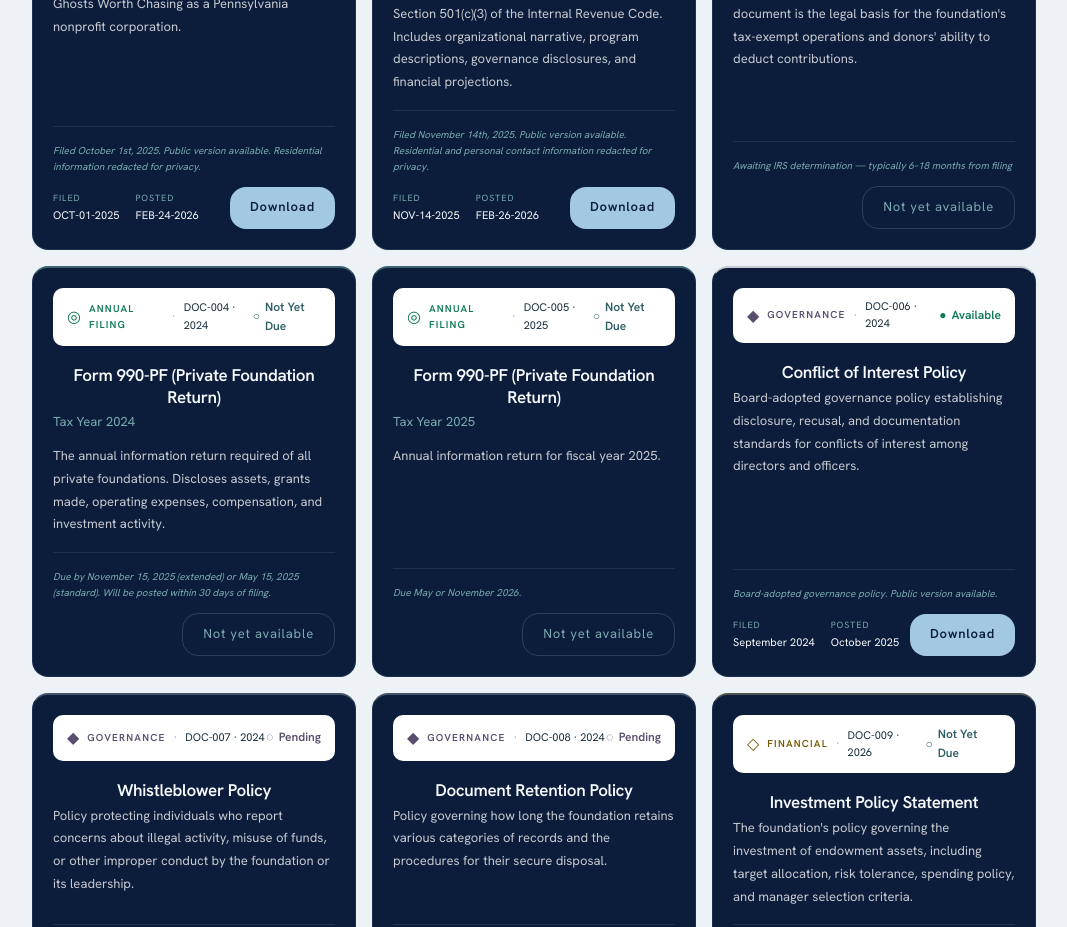
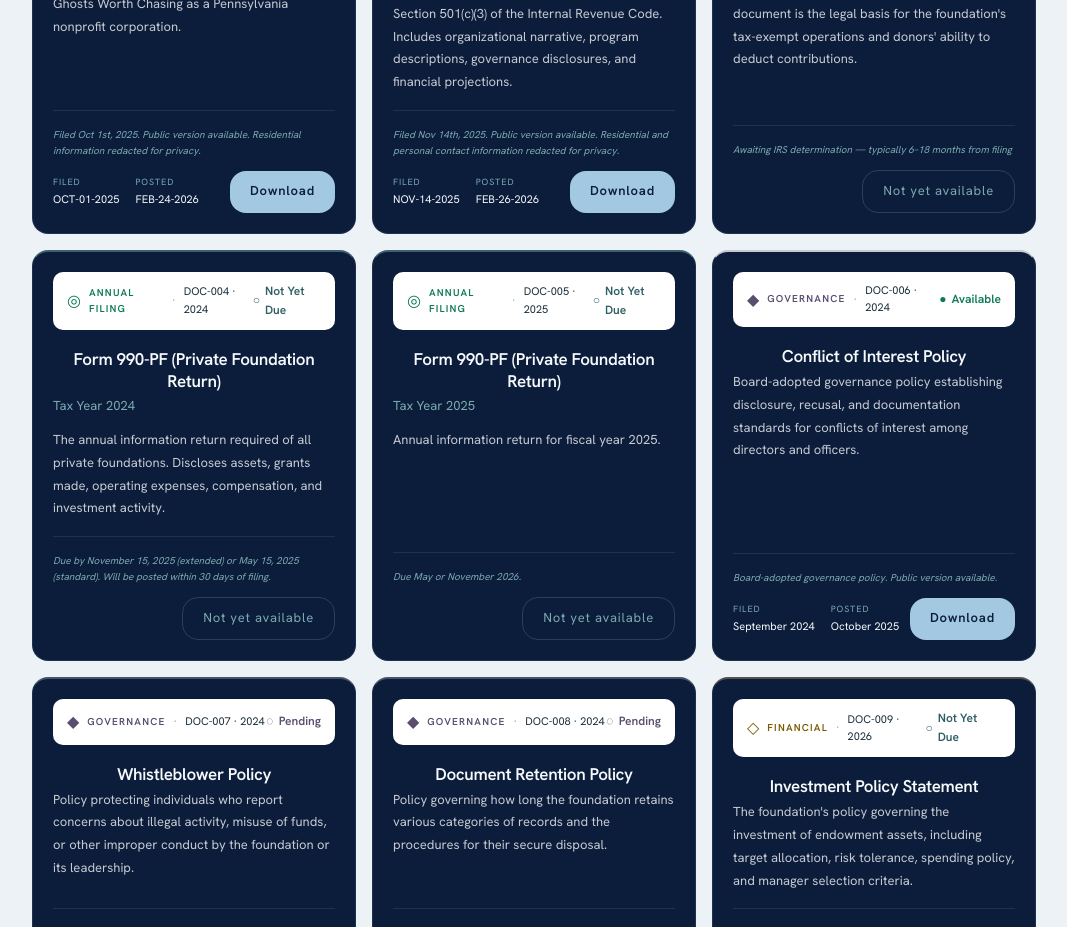
Before and after one commit to Roco41589/ghosts-worth-chasing-site, a Next.js app in the folder ghosts-redesign/: page /transparency/documents in a window 1280 px wide. Shown: the part 820-1747 px from the top of the page, without its empty margins (106-1173 px from the left). Built offline with nearby package versions, Linux system fonts and the light colour scheme.

Commit message:
Update page.tsx

```diff
--- a/ghosts-redesign/app/transparency/documents/page.tsx
+++ b/ghosts-redesign/app/transparency/documents/page.tsx
@@ -64,7 +64,7 @@ const DOCUMENTS: GWCDocument[] = [
     filedDate: "OCT-01-2025",
     postedDate: "FEB-24-2026",
     status: "Available",
-    statusNote: "Filed October 1st, 2025. Public version available. Residential information redacted for privacy.",
+    statusNote: "Filed Oct 1st, 2025. Public version available. Residential information redacted for privacy.",
     mandatory: true,
     fileUrl: "/documents/articles-of-incorporation.pdf",
     fileSize: null,
@@ -80,7 +80,7 @@ const DOCUMENTS: GWCDocument[] = [
   postedDate: "FEB-26-2026",
   status: "Available",
   statusNote:
-    "Filed November 14th, 2025. Public version available. Residential and personal contact information redacted for privacy.",
+    "Filed Nov 14th, 2025. Public version available. Residential and personal contact information redacted for privacy.",
   mandatory: true,
   fileUrl: "/documents/form-1023-public-version.pdf",
   fileSize: null,
```
